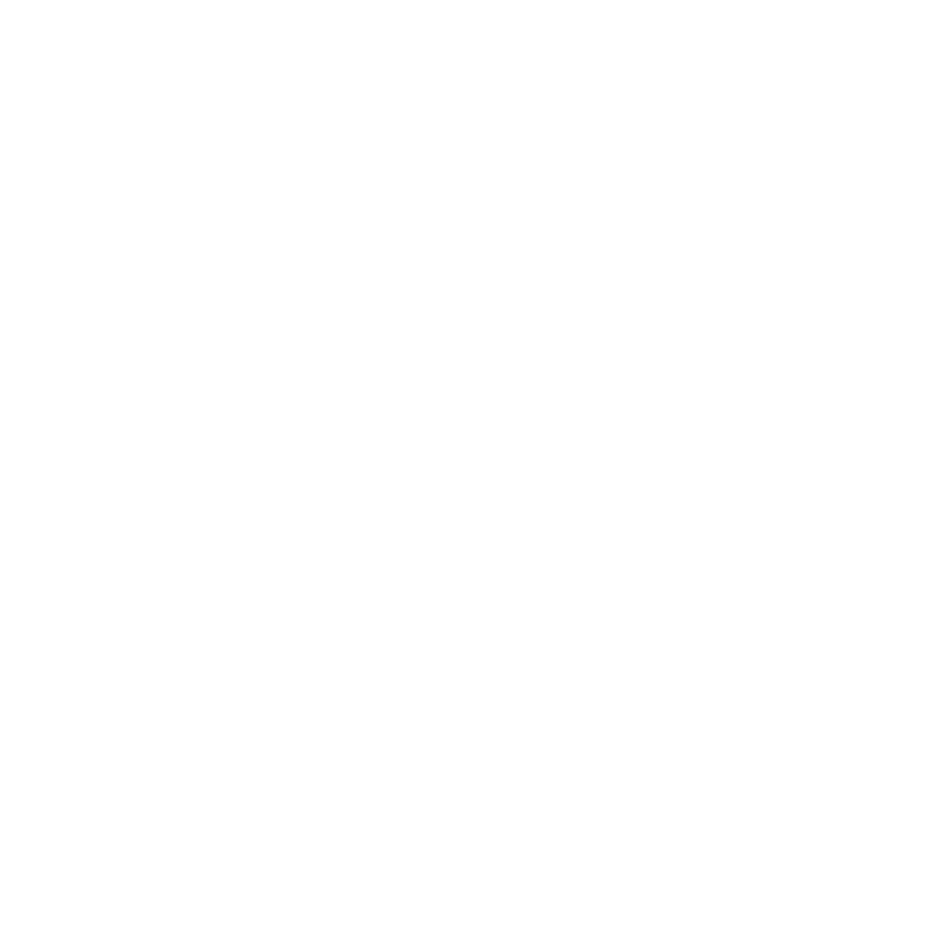
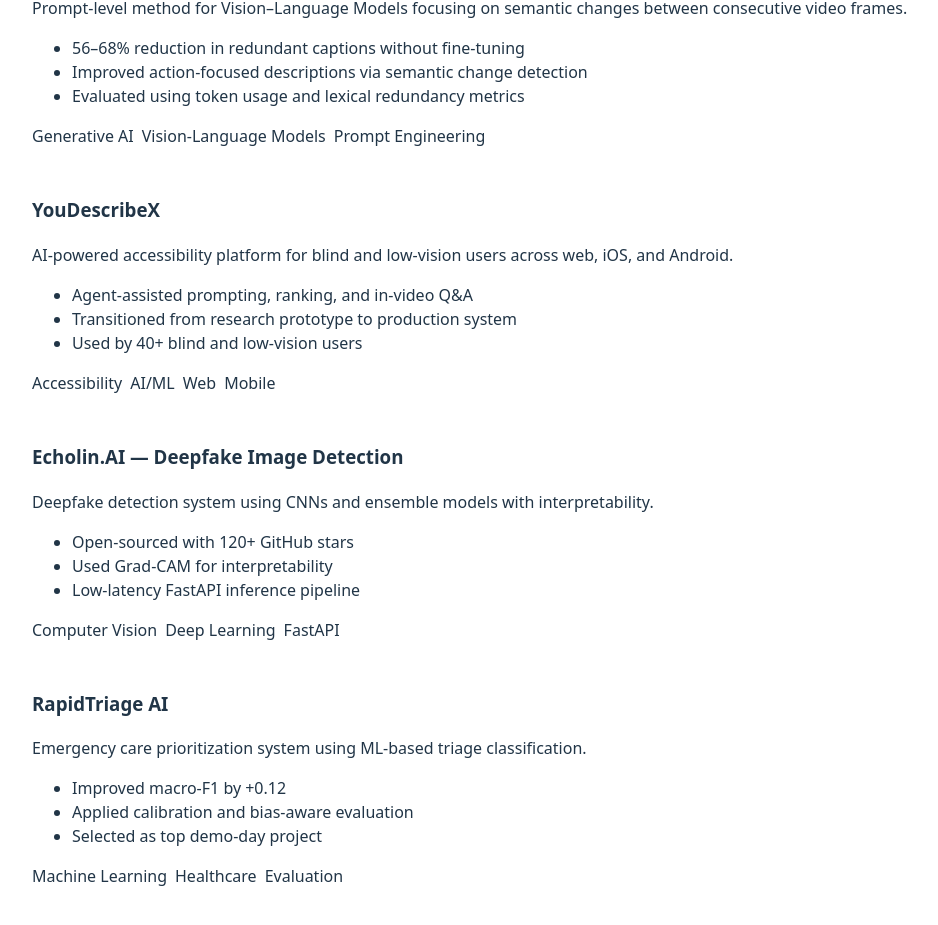
Before and after one commit to Kaustubha-09/Kaustubha-09.github.io, a React (Vite) app: page / in a window 1280 px wide. Shown: the part 1780-2705 px from the top of the page, without its empty margins (0-938 px from the left). Before the commit the page ends 1589 px from the top, so only its background shows below. Built offline with nearby package versions, Linux system fonts and the light colour scheme.

Commit message:
Fix projects data by separating JSX from data

```diff
--- a/src/App.jsx
+++ b/src/App.jsx
@@ -1,11 +1,13 @@
 import Hero from "./components/Hero";
 import Experience from "./components/Experience";
+import Projects from "./components/Projects";
 
 function App() {
   return (
     <>
       <Hero />
       <Experience />
+      <Projects />
     </>
   );
 }
--- a/src/components/Experience.jsx
+++ b/src/components/Experience.jsx
@@ -2,7 +2,14 @@
 
 export default function Experience() {
   return (
-    <section style={{ padding: "4rem 2rem", maxWidth: "900px", margin: "0 auto" }}>
+    <section
+      id="experience"
+      style={{
+        padding: "4rem 2rem",
+        maxWidth: "900px",
+        margin: "0 auto",
+      }}
+    >
       <h2>Experience</h2>
 
       {experience.map((company, idx) => (
--- /dev/null
+++ b/src/components/Projects.jsx
@@ -0,0 +1,28 @@
+import projects from "../data/projects";
+
+export default function Projects() {
+  return (
+    <section id="projects" style={{ padding: "4rem 2rem", maxWidth: "900px", margin: "0 auto" }}>
+      <h2>Projects</h2>
+
+      {projects.map((project, idx) => (
+        <div key={idx} style={{ marginBottom: "3rem" }}>
+          <h3>{project.title}</h3>
+          <p>{project.description}</p>
+
+          <ul>
+            {project.highlights.map((h, i) => (
+              <li key={i}>{h}</li>
+            ))}
+          </ul>
+
+          <div style={{ display: "flex", gap: "0.5rem", flexWrap: "wrap" }}>
+            {project.tags.map((tag, i) => (
+              <span key={i}>{tag}</span>
+            ))}
+          </div>
+        </div>
+      ))}
+    </section>
+  );
+}
--- /dev/null
+++ b/src/data/projects.js
@@ -0,0 +1,48 @@
+const projects = [
+  {
+    title: "Semantic Diff Prompting for Video Understanding",
+    description:
+      "Prompt-level method for Vision–Language Models focusing on semantic changes between consecutive video frames.",
+    highlights: [
+      "56–68% reduction in redundant captions without fine-tuning",
+      "Improved action-focused descriptions via semantic change detection",
+      "Evaluated using token usage and lexical redundancy metrics",
+    ],
+    tags: ["Generative AI", "Vision-Language Models", "Prompt Engineering"],
+  },
+  {
+    title: "YouDescribeX",
+    description:
+      "AI-powered accessibility platform for blind and low-vision users across web, iOS, and Android.",
+    highlights: [
+      "Agent-assisted prompting, ranking, and in-video Q&A",
+      "Transitioned from research prototype to production system",
+      "Used by 40+ blind and low-vision users",
+    ],
+    tags: ["Accessibility", "AI/ML", "Web", "Mobile"],
+  },
+  {
+    title: "Echolin.AI — Deepfake Image Detection",
+    description:
+      "Deepfake detection system using CNNs and ensemble models with interpretability.",
+    highlights: [
+      "Open-sourced with 120+ GitHub stars",
+      "Used Grad-CAM for interpretability",
+      "Low-latency FastAPI inference pipeline",
+    ],
+    tags: ["Computer Vision", "Deep Learning", "FastAPI"],
+  },
+  {
+    title: "RapidTriage AI",
+    description:
+      "Emergency care prioritization system using ML-based triage classification.",
+    highlights: [
+      "Improved macro-F1 by +0.12",
+      "Applied calibration and bias-aware evaluation",
+      "Selected as top demo-day project",
+    ],
+    tags: ["Machine Learning", "Healthcare", "Evaluation"],
+  },
+];
+
+export default projects;
```
Also changed, not shown: src/components/Navbar.jsx (added, +49 -0 lines).
